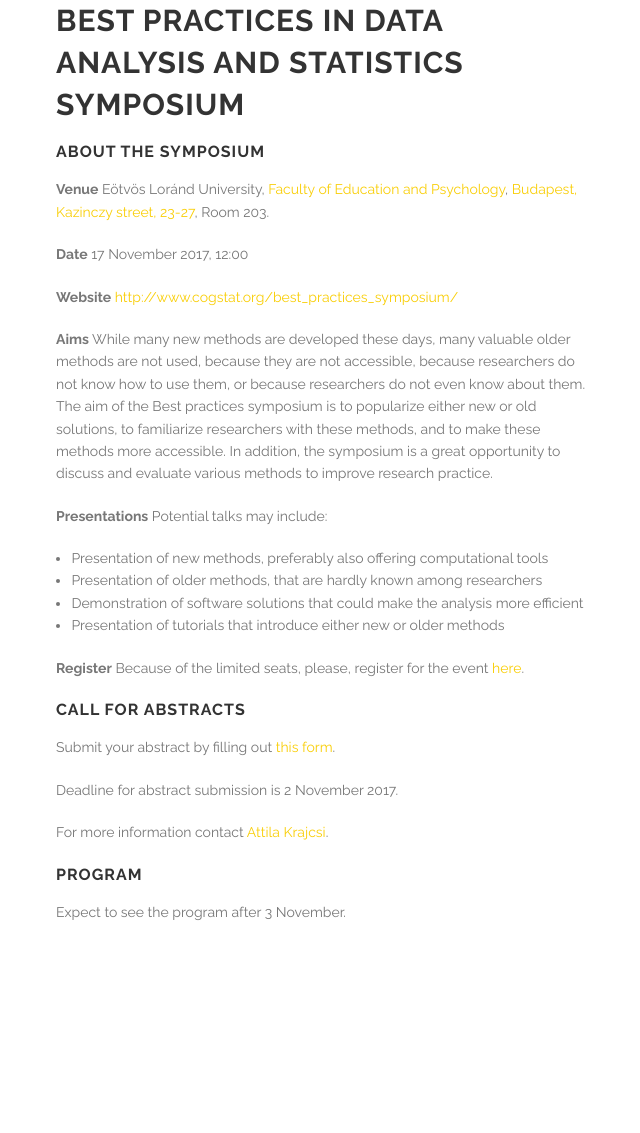
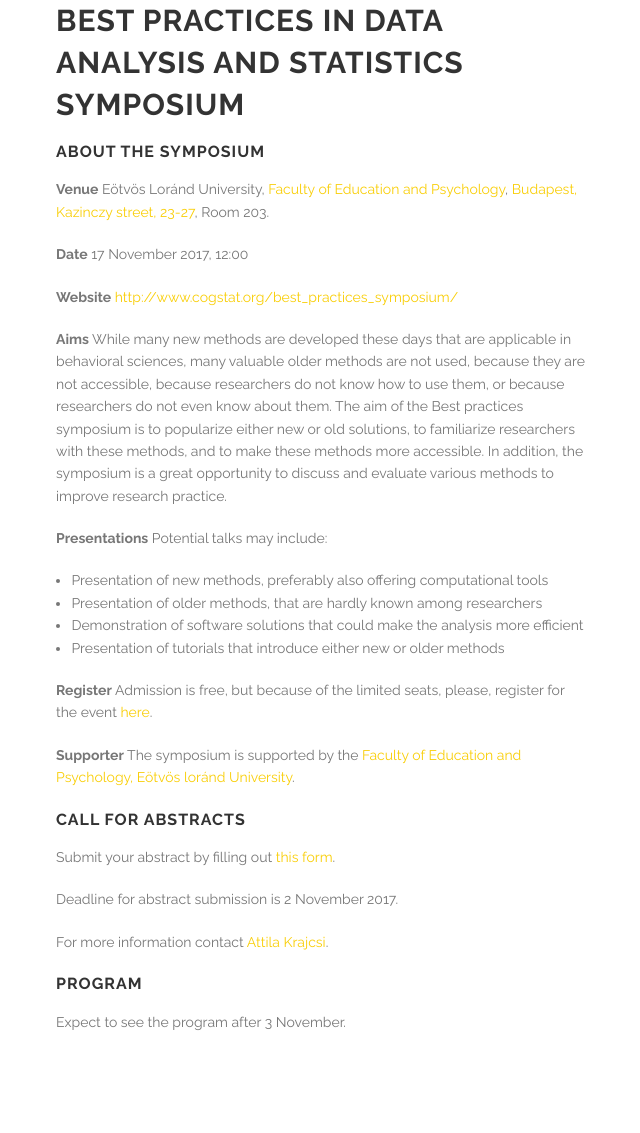
Before and after one commit to cogstat/cogstat_website, a Jekyll site: the page built from best_practices_symposium/index.md, in a window 1280 px wide. Shown: the whole page, without its empty margins (39-679 px from the left). Built offline with Jekyll 4.4.1, drawn with Linux system fonts in a browser that asks for light colours; before the commit the page ends 1023 px from its top, so only the background shows below that.

Commit message:
add symposium details

```diff
--- a/best_practices_symposium/index.md
+++ b/best_practices_symposium/index.md
@@ -13,7 +13,7 @@
 
 __Website__ [http://www.cogstat.org/best_practices_symposium/](http://www.cogstat.org/best_practices_symposium/)
 
-__Aims__ While many new methods are developed these days, many valuable older methods are not used, because they are not accessible, because researchers do not know how to use them, or because researchers do not even know about them. The aim of the Best practices symposium is to popularize either new or old solutions, to familiarize researchers with these methods, and to make these methods more accessible. In addition, the symposium is a great opportunity to discuss and evaluate various methods to improve research practice.
+__Aims__ While many new methods are developed these days that are applicable in behavioral sciences, many valuable older methods are not used, because they are not accessible, because researchers do not know how to use them, or because researchers do not even know about them. The aim of the Best practices symposium is to popularize either new or old solutions, to familiarize researchers with these methods, and to make these methods more accessible. In addition, the symposium is a great opportunity to discuss and evaluate various methods to improve research practice.
 
 __Presentations__ Potential talks may include:
 * Presentation of new methods, preferably also offering computational tools
@@ -21,8 +21,9 @@
 * Demonstration of software solutions that could make the analysis more efficient
 * Presentation of tutorials that introduce either new or older methods
 
-__Register__ Because of the limited seats, please, register for the event [here](https://goo.gl/forms/jNpZcWuHzkkgbpz62).
+__Register__ Admission is free, but because of the limited seats, please, register for the event [here](https://goo.gl/forms/jNpZcWuHzkkgbpz62).
 
+__Supporter__ The symposium is supported by the [Faculty of Education and Psychology, Eötvös loránd University](https://www.ppk.elte.hu/en).
 
 ### Call for abstracts
 
```
